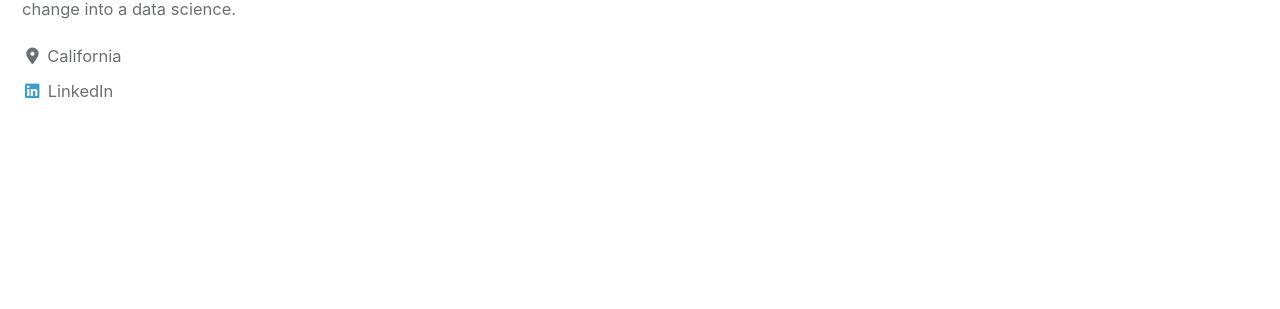
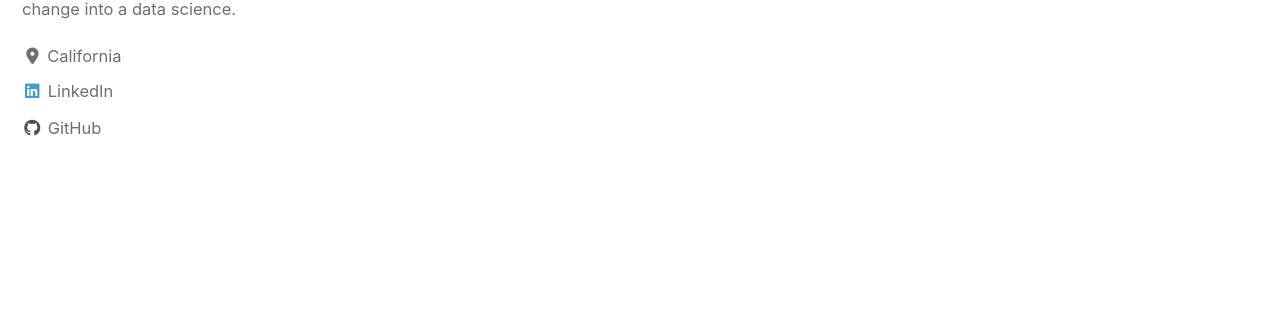
Before and after one commit to kurteulau/kurteulau.github.io, a Jekyll site: the page built from index.html, in a window 1280 px wide. Shown: the part 206-515 px from the top of the page. Built offline with Jekyll 4.4.1, drawn with Linux system fonts in a browser that asks for light colours; cached includes are drawn as plain includes; nearby versions of some CDN libraries; the list of posts is cut into pages by our own code.

Commit message:
Add link to github

```diff
--- a/_config.yml
+++ b/_config.yml
@@ -97,8 +97,8 @@ author:
   avatar           : # path of avatar image, e.g. "/assets/images/bio-photo.jpg"
   bio              : "I am a former math and computer science teacher making a career change into a data science."
   location         : "California"
-  email            :
-  linkedin         : kurt-eulau
+  github           : "kurteulau"
+  linkedin         : "kurt-eulau"
   links:
     - label: "Email"
       icon: "fas fa-fw fa-envelope-square"
```
